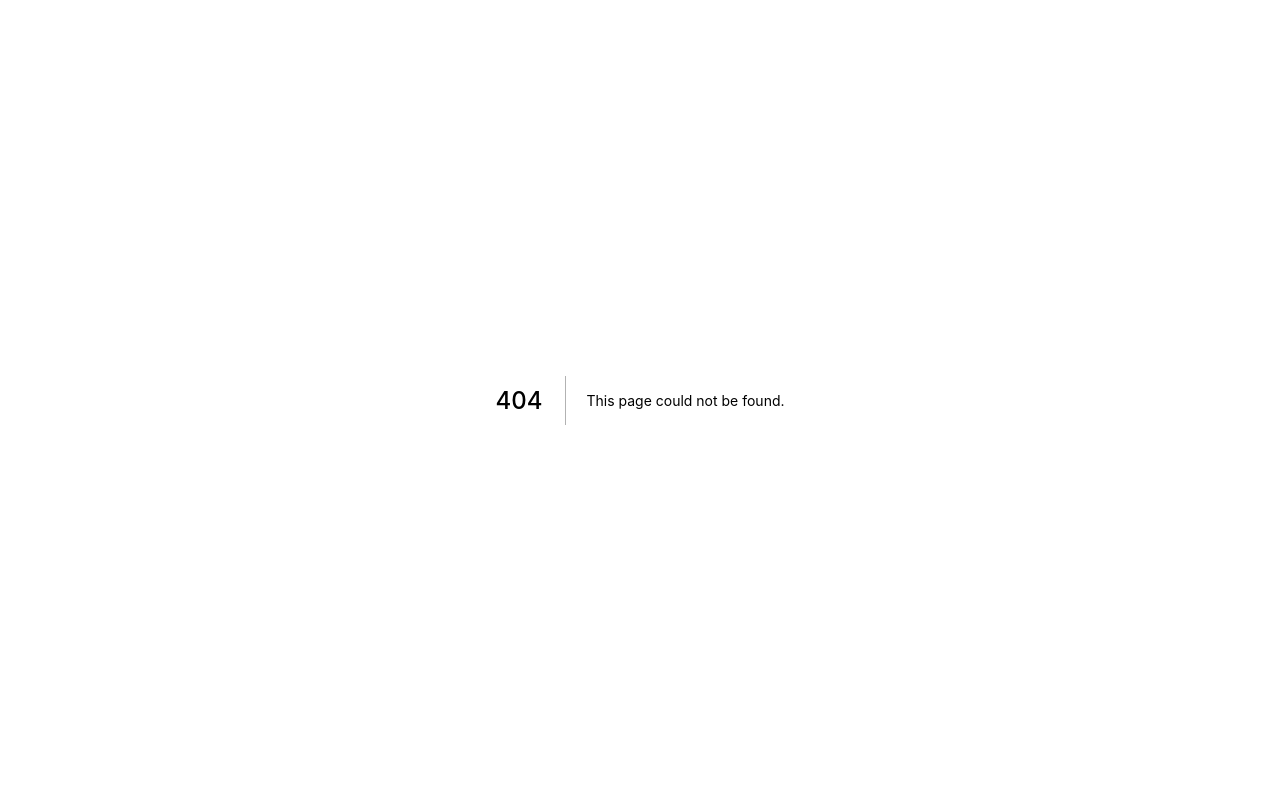
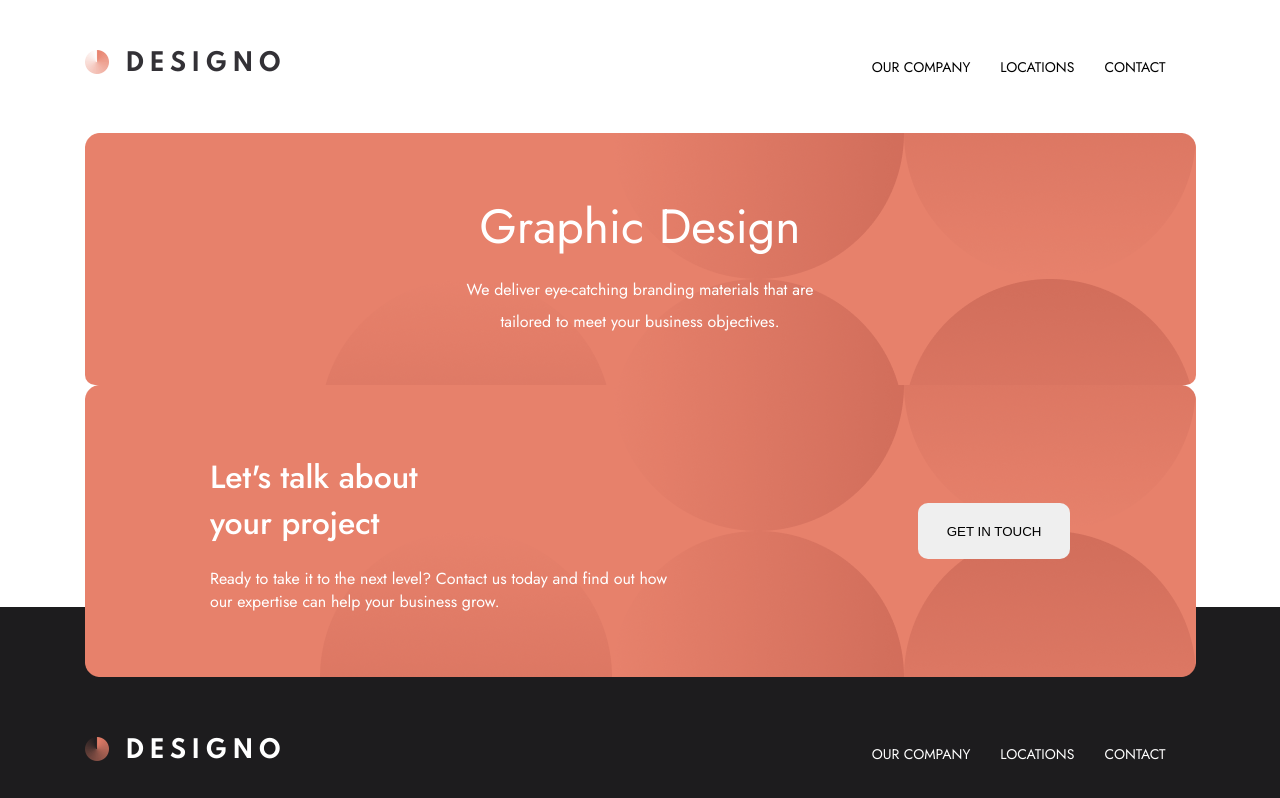
Before and after one commit to JaredBrown1/Designo, a Next.js app: page /graphic-design in a window 1280 px wide. Before the commit this address had no page. Shown: the top 798 px of the page. Built offline with nearby package versions, Linux system fonts and the light colour scheme.

Commit message:
design title component created

```diff
--- /dev/null
+++ b/pages/graphic-design/index.js
@@ -0,0 +1,22 @@
+import NavBar from "../../src/components/nav-bar/NavBarLight";
+import Footer from "../../src/components/footer/Footer";
+import FooterHeader from "../../src/components/footer-header/FooterHeader";
+import DesignTitle from "../../src/components/design/DesignTitle";
+
+const GraphicDesign = () => {
+	return (
+		<div>
+			<NavBar />
+			<DesignTitle
+				title="Graphic Design"
+				subtitleOne="We deliver eye-catching branding materials that are"
+				subtitleTwo="tailored to
+                meet your business objectives."
+			/>
+			<FooterHeader />
+			<Footer />
+		</div>
+	);
+};
+
+export default GraphicDesign;
--- /dev/null
+++ b/src/components/design/DesignTitle.js
@@ -0,0 +1,13 @@
+import { TitleContainer } from "../../../styles/component-styles/design-components/DesignTitle.module";
+
+const DesignTitle = (props) => {
+	return (
+		<TitleContainer>
+			<h1>{props.title}</h1>
+			<p>{props.subtitleOne}</p>
+			<p>{props.subtitleTwo}</p>
+		</TitleContainer>
+	);
+};
+
+export default DesignTitle;
--- /dev/null
+++ b/styles/component-styles/design-components/DesignTitle.module.js
@@ -0,0 +1,27 @@
+import styled from "styled-components";
+
+export const TitleContainer = styled.div`
+	margin: 0 auto;
+	margin-top: 50px;
+	border-radius: 10px;
+	background-image: url("/Group 28.png");
+	text-align: center;
+	color: var(--col-primary-three);
+	width: 1111px;
+	height: 252px;
+	display: flex;
+	justify-content: center;
+	align-items: center;
+	flex-direction: column;
+
+	h1 {
+		font-size: 48px;
+		font-family: "Jost";
+		font-weight: 400;
+		line-height: 30px;
+	}
+
+	p {
+		line-height: 0px;
+	}
+`;
```
